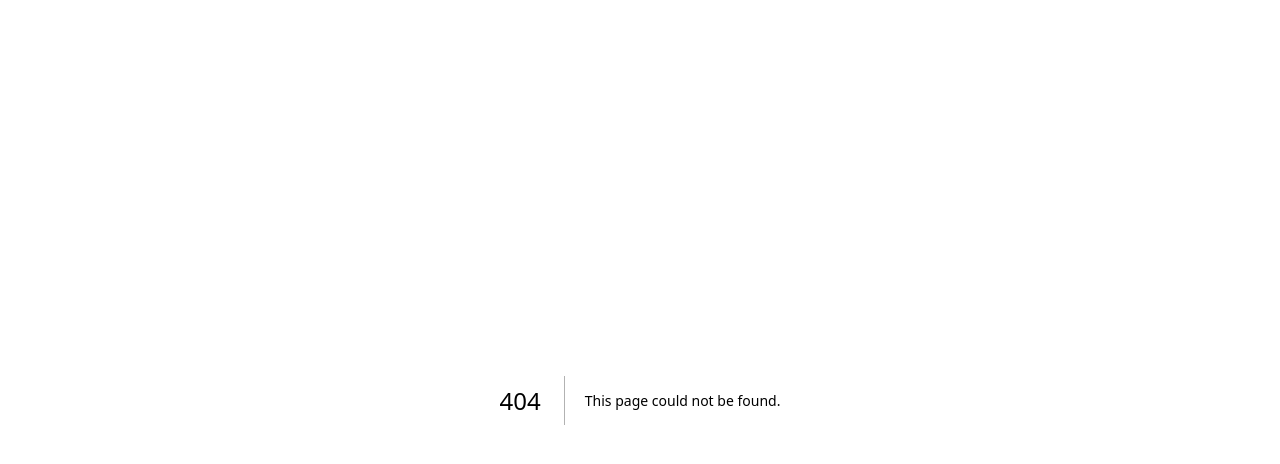
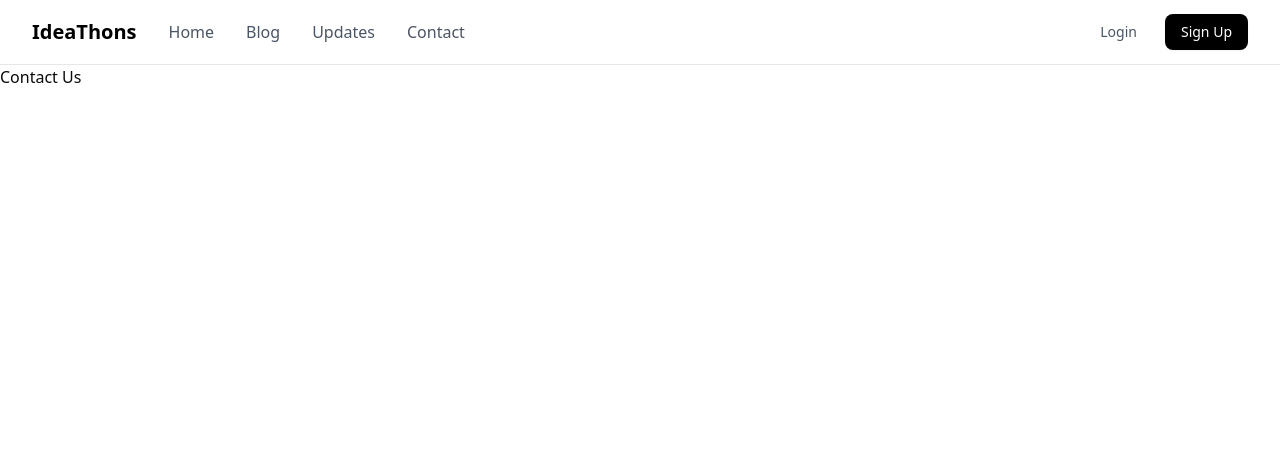
Before and after one commit to aminehabchi/IdeaThon, a Next.js app in the folder frontend/: page /contact in a window 1280 px wide. Before the commit this address had no page. Shown: the top 464 px of the page. Built offline with nearby package versions, Linux system fonts and the light colour scheme.

Commit message:
adding contact page

```diff
--- /dev/null
+++ b/frontend/app/(public)/contact/page.jsx
@@ -0,0 +1,11 @@
+import { Navbar } from "@/components/navbar";
+
+export default function ContactPage() {
+    return (
+        <div>
+            <Navbar />
+            <h1>Contact Us</h1>
+        </div>
+    );
+
+}
--- a/frontend/components/navbar.jsx
+++ b/frontend/components/navbar.jsx
@@ -1,3 +1,5 @@
+"use client";
+
 import { useState } from "react";
 import { Button } from "@/components/ui/button";
 import Link from "next/link";
@@ -8,6 +10,8 @@ export function Navbar() {
   const [menuOpen, setMenuOpen] = useState(false);
 
   const toggleMenu = () => setMenuOpen(!menuOpen);
+
+  const navItems = ["Home", "Blog", "Updates", "Contact"];
 
   return (
     <header className="border-b border-gray-200 bg-white z-50 relative">
@@ -20,14 +24,14 @@ export function Navbar() {
 
             {/* Desktop Nav */}
             <nav className="hidden md:flex space-x-8">
-              {["IdeaThons", "Blog", "Updates"].map((item) => (
-                <a
+              {navItems.map((item) => (
+               <Link
                key={item}
-                  href="#"
+               href={`/${item.toLowerCase() === "home" ? "" : item.toLowerCase()}`}
                className="text-gray-600 hover:text-black transition-colors"
              >
                {item}
-                </a>
+             </Link>
               ))}
             </nav>
           </div>
@@ -69,14 +73,15 @@ export function Navbar() {
             >
               <div className="flex flex-col mt-4 space-y-3 pb-4">
                 <nav className="flex flex-col space-y-2">
-                  {["IdeaThons", "Blog", "Updates"].map((item) => (
-                    <a
+                  {navItems.map((item) => (
+                    <Link
                         key={item}
-                      href="#"
-                      className="text-gray-700 hover:text-black px-1"
+                        href={`/${item.toLowerCase() === "home" ? "" : item.toLowerCase()}`}
+                        className="text-gray-600 hover:text-black transition-colors"
                       >
                         {item}
-                    </a>
+                    </Link>
+
                   ))}
                 </nav>
                 <div className="flex flex-col space-y-2 pt-2">
```
Lines whose indentation alone changed are shown as unchanged.
